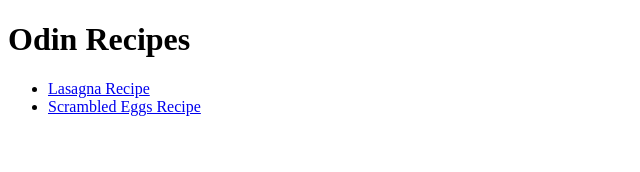
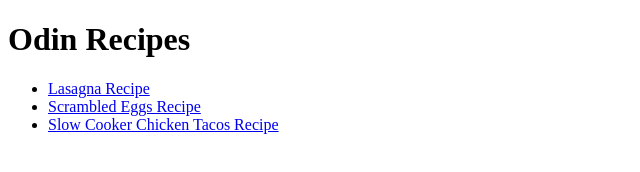
Before and after one commit to hehirm/top-project-recipes, a plain HTML site: page index.html in a window 1280 px wide. Shown: the whole page, without its empty margins (0-640 px from the left). Drawn offline with Linux system fonts and the light colour scheme.

Commit message:
Add link to chicken tacos recipe on home page

```diff
--- a/index.html
+++ b/index.html
@@ -10,6 +10,7 @@
     <ul>
       <li><a href="./recipes/lasagna.html" rel="noopenner noreferrer">Lasagna Recipe</a></li>
       <li><a href="./recipes/scrambledeggs.html" rel="noopenner noreferrer">Scrambled Eggs Recipe</a></li>
+      <li><a href="./recipes/chickentacos.html" rel="noopenner noreferrer">Slow Cooker Chicken Tacos Recipe</a></li>
     </ul>
   </body>
 </html>
```
